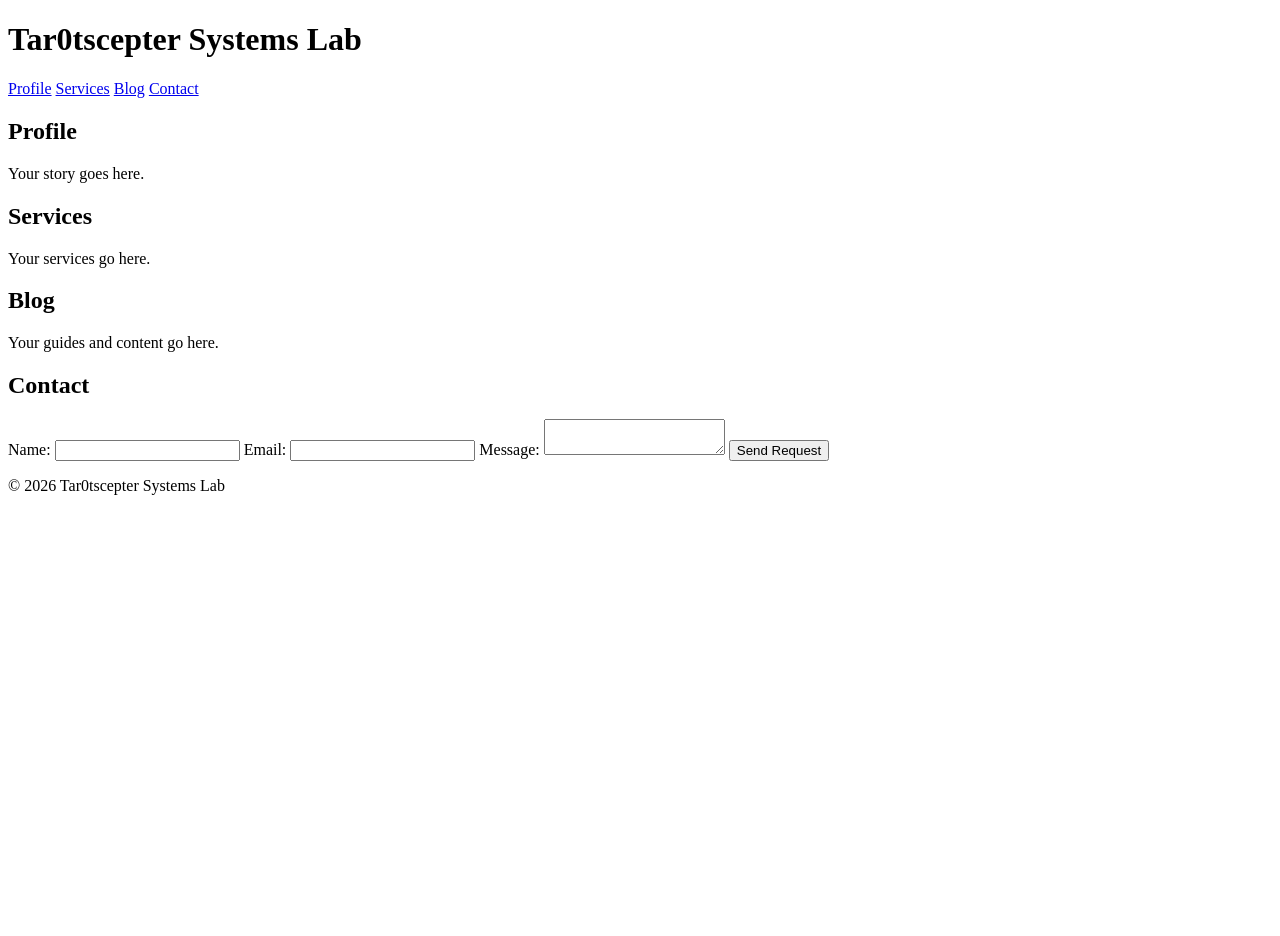
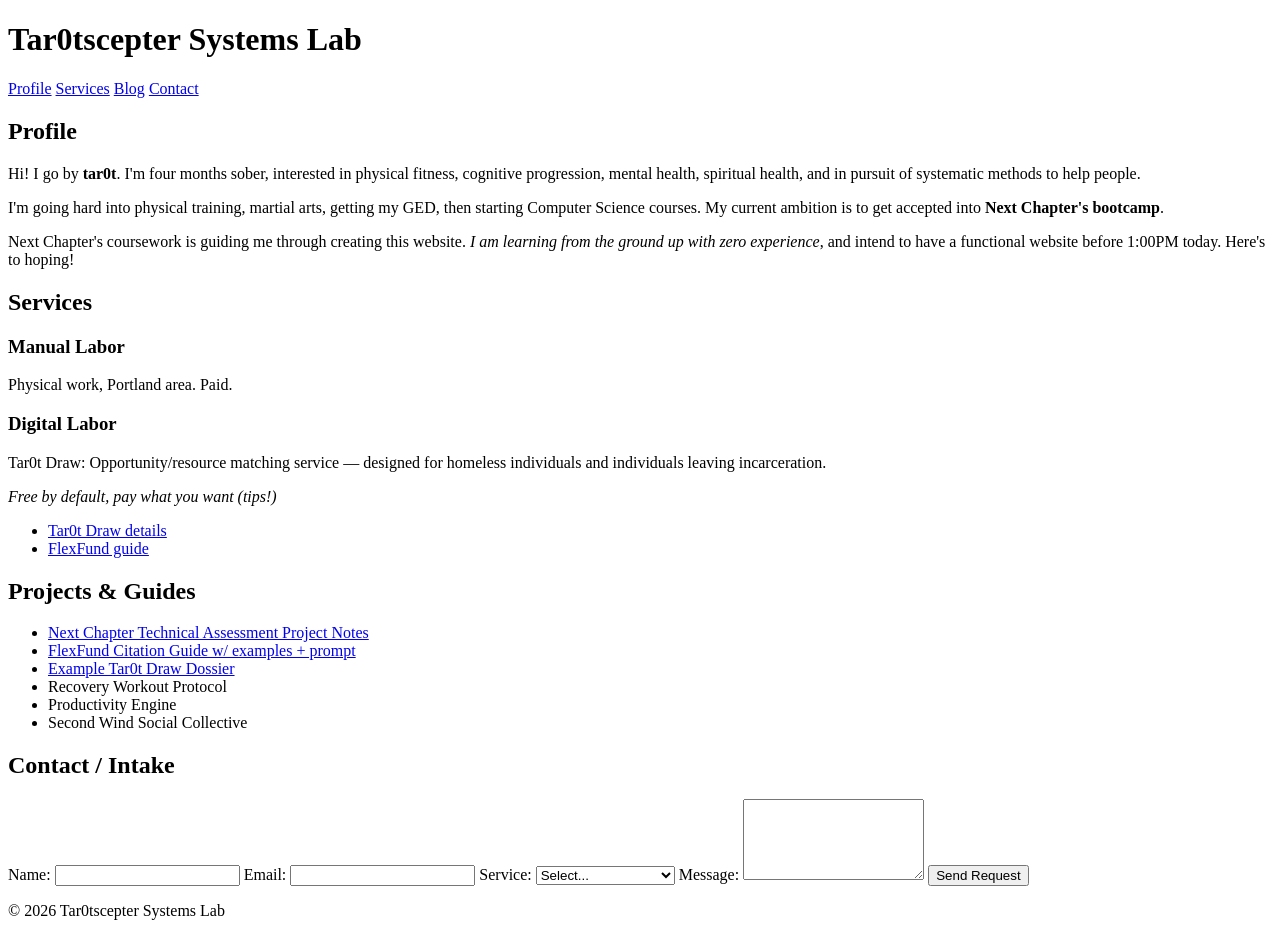
Before and after one commit to tar0tscepter/tar0tscepter.github.io, a plain HTML site: page index.html in a window 1280 px wide. Before the commit the page ends 800 px from the top, so only its background shows below. Drawn offline with Linux system fonts and the light colour scheme.

Commit message:
Updated skeleton with sufficient functional anchors

```diff
--- a/index.html
+++ b/index.html
@@ -21,29 +21,57 @@
   <main>
   <section id="profile">
     <h2>Profile</h2>
-      <p>Your story goes here.</p>
+    <p>Hi! I go by <strong>tar0t</strong>. I'm four months sober, interested in physical fitness, cognitive progression, mental health, spiritual health, and in pursuit of systematic methods to help people.</p>
+    <p>I'm going hard into physical training, martial arts, getting my GED, then starting Computer Science courses. My current ambition is to get accepted into <strong>Next Chapter's bootcamp</strong>.</p>
+    <p>Next Chapter's coursework is guiding me through creating this website. <em>I am learning from the ground up with zero experience</em>, and intend to have a functional website before 1:00PM today. Here's to hoping!</p>
   </section>
 
   <section id="services">
     <h2>Services</h2>
-      <p>Your services go here.</p>
+    <h3>Manual Labor</h3>
+    <p>Physical work, Portland area. Paid.</p>
+
+    <h3>Digital Labor</h3>
+    <p>Tar0t Draw: Opportunity/resource matching service — designed for homeless individuals and individuals leaving incarceration.</p>
+    <p><em>Free by default, pay what you want (tips!)</em></p>
+
+    <ul>
+      <li><a href="#tarot">Tar0t Draw details</a></li>
+      <li><a href="#flexfund">FlexFund guide</a></li>
+    </ul>
   </section>
 
   <section id="blog">
-      <h2>Blog</h2>
-      <p>Your guides and content go here.</p>
+    <h2>Projects & Guides</h2>
+    <ul>
+      <li><a href="#nextchapter">Next Chapter Technical Assessment Project Notes</a></li>
+      <li><a href="#flexfund">FlexFund Citation Guide w/ examples + prompt</a></li>
+      <li><a href="#tarot">Example Tar0t Draw Dossier</a></li>
+      <li>Recovery Workout Protocol</li>
+      <li>Productivity Engine</li>
+      <li>Second Wind Social Collective</li>
+    </ul>
   </section>
 
   <section id="contact">
-      <h2>Contact</h2>
+    <h2>Contact / Intake</h2>
     <form id="intake-form">
       <label>Name: <input type="text" name="name" required /></label>
       <label>Email: <input type="email" name="email" required /></label>
-        <label>Message: <textarea name="message" required></textarea></label>
+      <label>Service:
+        <select name="service" required>
+          <option value="">Select...</option>
+          <option value="tarot">Tar0t Draw</option>
+          <option value="research">Research/FlexFund</option>
+          <option value="labor">Manual Labor</option>
+        </select>
+      </label>
+      <label>Message: <textarea name="message" rows="5" required></textarea></label>
       <button type="submit">Send Request</button>
     </form>
   </section>
 </main>
+
 
   <footer>
     <p>&copy; 2026 Tar0tscepter Systems Lab</p>
```
Lines whose indentation alone changed are shown as unchanged.
